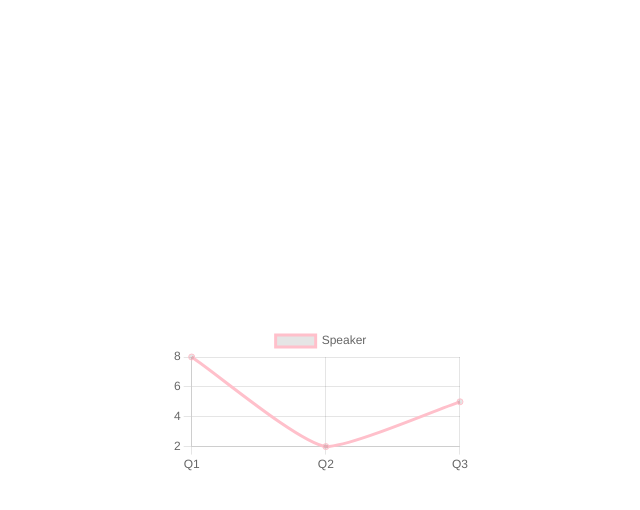
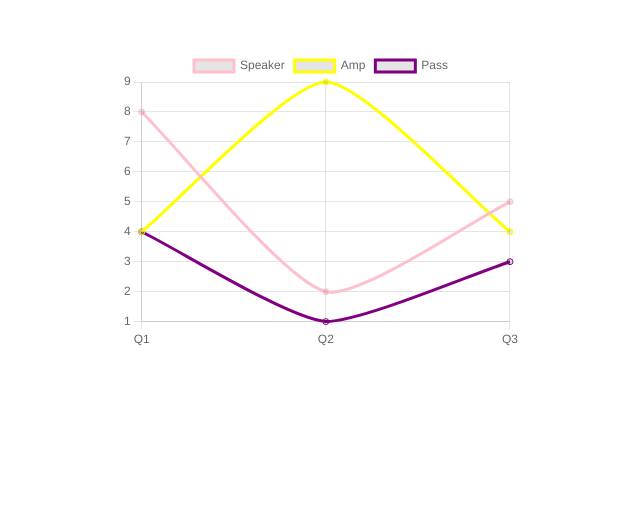
Before and after one commit to GreenBlitz/Scouting2024, a React (Vite) app in the folder application/: page / in a window 1280 px wide. Shown: the top 510 px of the page, without its empty margins (319-959 px from the left). Built offline with nearby package versions, Linux system fonts and the light colour scheme.

Commit message:
Yoni - continued

```diff
--- a/application/src/strategy/LineChart.tsx
+++ b/application/src/strategy/LineChart.tsx
@@ -14,8 +14,10 @@ type DataSet = [Color, Record<string, number>];
 type Color = string;
 interface LineChartProps {
   dataSets: Record<string, DataSet>;
+  height: number;
+  width: number;
 }
-const LineChart: React.FC<LineChartProps> = ({ dataSets }) => {
+const LineChart: React.FC<LineChartProps> = ({ dataSets, height, width }) => {
   const data = {
     labels: Object.keys(Object.values(dataSets)[0][1]),
 
@@ -31,7 +33,12 @@ const LineChart: React.FC<LineChartProps> = ({ dataSets }) => {
 
   return (
     <div style={{ width: "100%", maxWidth: "600px" }}>
-      <Line data={data} />
+      <Line
+        height={height}
+        width={width}
+        data={data}
+        options={{ maintainAspectRatio: true, responsive: true }}
+      />
     </div>
   );
 };
--- a/application/src/strategy/StrategyApp.tsx
+++ b/application/src/strategy/StrategyApp.tsx
@@ -1,11 +1,18 @@
 import LineChart from "./LineChart";
+import PieChart from "./PieChart";
 
 interface StrategyAppProps {}
 const StrategyApp: React.FC<StrategyAppProps> = () => {
   const team4590: Record<string, Record<string, string>> = {
-    Q1: { Speaker: "8", Amp: "4", Trap: "Scored", Climb: "Self" },
-    Q2: { Speaker: "2", Amp: "9", Trap: "Not Scored", Climb: "Team" },
-    Q3: { Speaker: "5", Amp: "4", Trap: "Missed", Climb: "Park" },
+    Q1: { Speaker: "8", Amp: "4", Trap: "Scored", Climb: "Self", Pass: "4" },
+    Q2: {
+      Speaker: "2",
+      Amp: "9",
+      Trap: "Not Scored",
+      Climb: "Team",
+      Pass: "1",
+    },
+    Q3: { Speaker: "5", Amp: "4", Trap: "Missed", Climb: "Park", Pass: "3" },
   };
 
   function getAsLine(
@@ -21,8 +28,15 @@ const StrategyApp: React.FC<StrategyAppProps> = () => {
   return (
     <>
       <LineChart
-        dataSets={{ Speaker: ["pink", getAsLine(team4590, "Speaker")] }}
+        height={300}
+        width={400}
+        dataSets={{
+          Speaker: ["pink", getAsLine(team4590, "Speaker")],
+          Amp: ["yellow", getAsLine(team4590, "Amp")],
+          Pass: ["purple", getAsLine(team4590, "Pass")],
+        }}
       />
+      <PieChart pieData={{}} />
     </>
   );
 };
```
